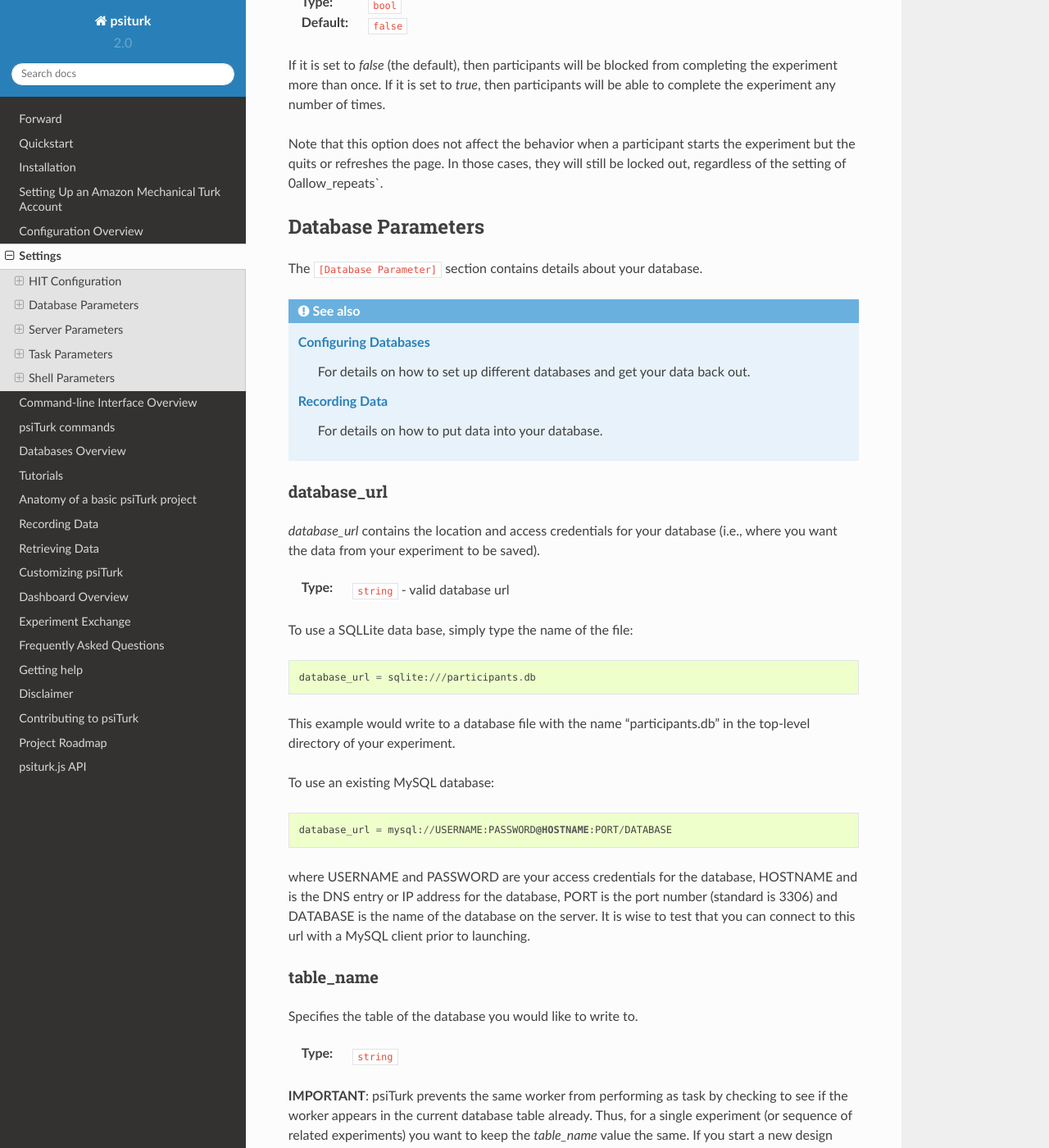
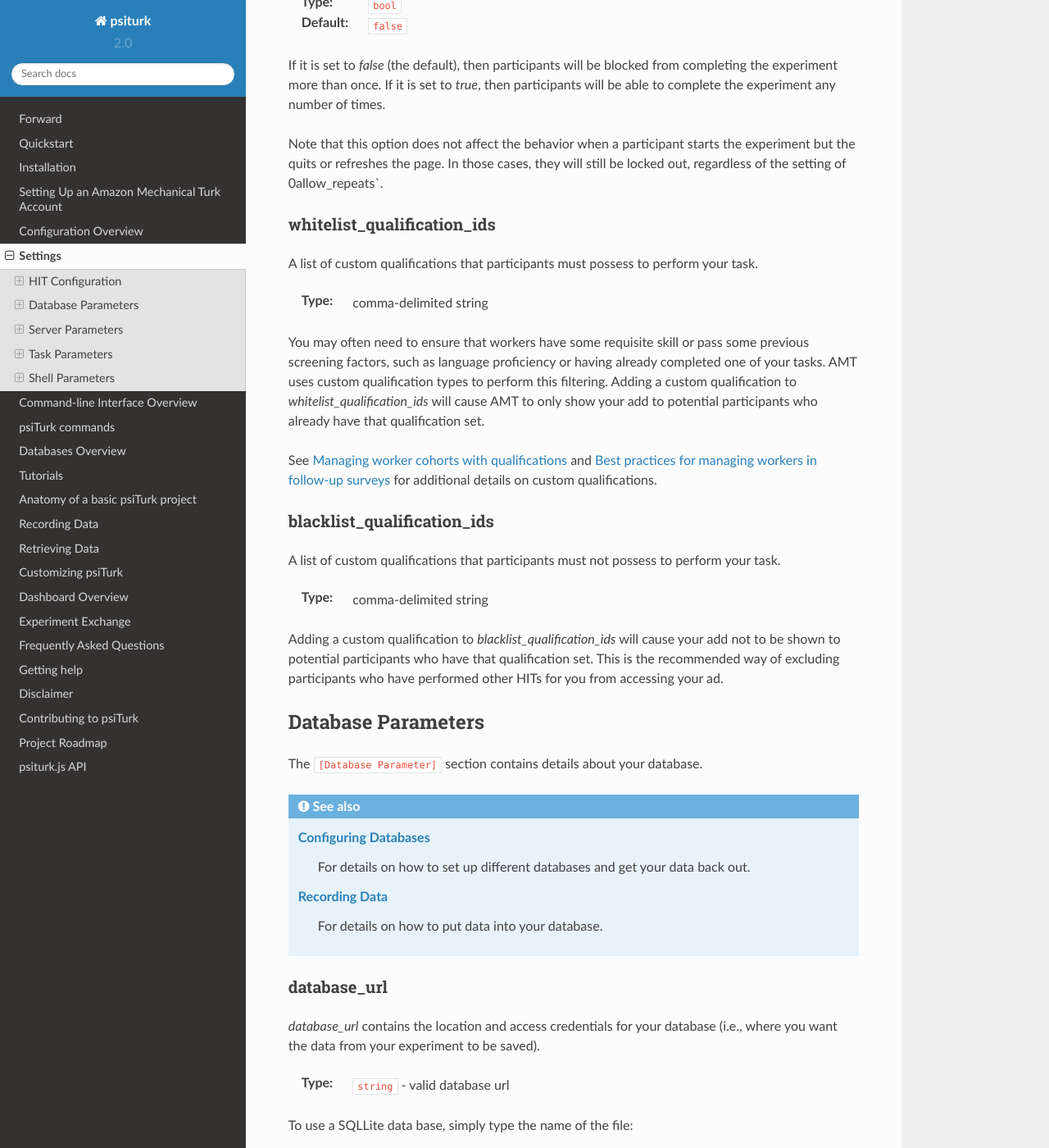
Before and after one commit to NYUCCL/psiTurk, a Sphinx documentation site: the page built from doc/settings.rst, in a window 1280 px wide and 1400 px high, scrolled down 3424 px. Shown: the whole window at 82% size. Built offline with Sphinx 7.4.7 and the Read the Docs theme 2.0.0, drawn with Linux system fonts in a browser that asks for light colours.

Commit message:
Update settings.rst
Adds descriptions for setting custom qualifications in the config.txt file using whitelist_qualification_ids and blacklist_qualification_ids.

```diff
--- a/doc/settings.rst
+++ b/doc/settings.rst
@@ -205,6 +205,45 @@
 Note that this option does not affect the behavior when a participant starts
 the experiment but the quits or refreshes the page. In those cases, they will
 still be locked out, regardless of the setting of 0allow_repeats`.
+
+.. _whitelist_qualification_ids:
+
+whitelist_qualification_ids
+~~~~~~~~~~~~~~~~~~~~~~~~~~~
+
+A list of custom qualifications that participants must possess to
+perform your task.
+
+:Type: comma-delimited string
+
+You may often need to ensure that workers have some requisite skill or pass
+some previous screening factors, such as language proficiency or having already
+completed one of your tasks.  AMT uses custom qualification types to perform
+this filtering. Adding a custom qualification to
+`whitelist_qualification_ids` will cause AMT to only show your add to potential
+participants who already have that qualification set.
+
+See `Managing worker cohorts with qualifications
+<https://blog.mturk.com/tutorial-managing-worker-cohorts-with-qualifications-e928cd30b173>`_
+and `Best practices for managing workers in follow-up surveys <https://blog.mturk.com/tutorial-best-practices-for-managing-workers-in-follow-up-surveys-or-longitudinal-studies-4d0732a7319b>`_
+for additional details on custom qualifications.
+
+
+.. _blacklist_qualification_ids:
+
+blacklist_qualification_ids
+~~~~~~~~~~~~~~~~~~~~~~~~~~~
+
+A list of custom qualifications that participants must not possess to
+perform your task.
+
+:Type: comma-delimited string
+
+Adding a custom qualification to `blacklist_qualification_ids` will cause
+your add not to be shown to potential participants who have that qualification
+set.  This is the recommended way of excluding participants who have performed
+other HITs for you from accessing your ad.
+
 
 
 Database Parameters
```
